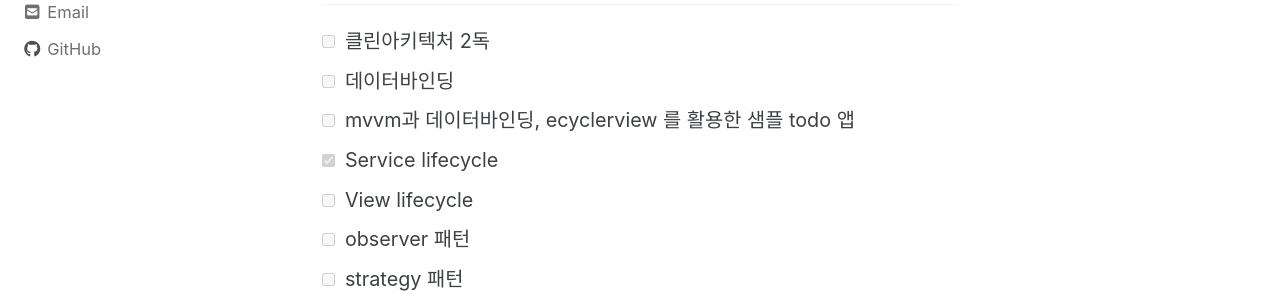
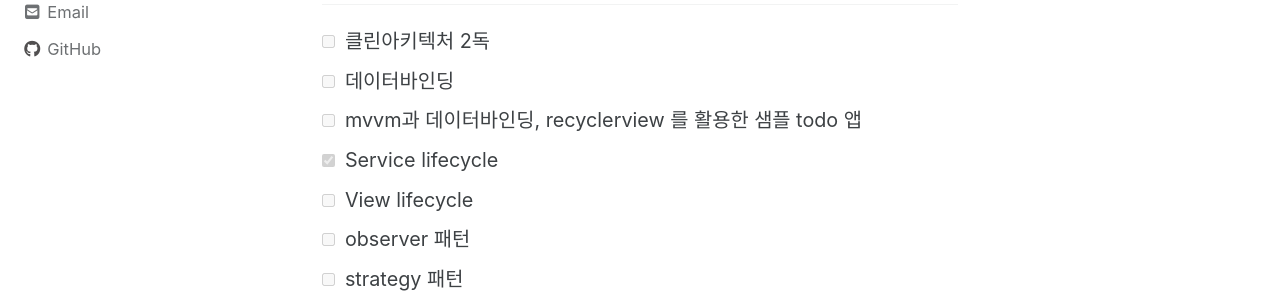
Before and after one commit to dev-eunji/dev-eunji.github.io, a Jekyll site: the page built from _posts/til/2021-02-01-TIL.md, in a window 1280 px wide and 900 px high. Shown: the part 260-560 px from the top of the window. Built offline with Jekyll 4.4.1, drawn with Linux system fonts in a browser that asks for light colours; cached includes are drawn as plain includes; nearby versions of some CDN libraries; comment, search, counter and statistics services are not loaded.

Commit message:
TIL: 20210201

```diff
--- a/_posts/til/2021-02-01-TIL.md
+++ b/_posts/til/2021-02-01-TIL.md
@@ -11,7 +11,7 @@ comments: true
 
 - [ ] 클린아키텍처 2독
 - [ ] 데이터바인딩
-- [ ] mvvm과 데이터바인딩, ecyclerview 를 활용한 샘플 todo 앱
+- [ ] mvvm과 데이터바인딩, recyclerview 를 활용한 샘플 todo 앱
 - [x] Service lifecycle
 - [ ] View lifecycle
 - [ ] observer 패턴
```
